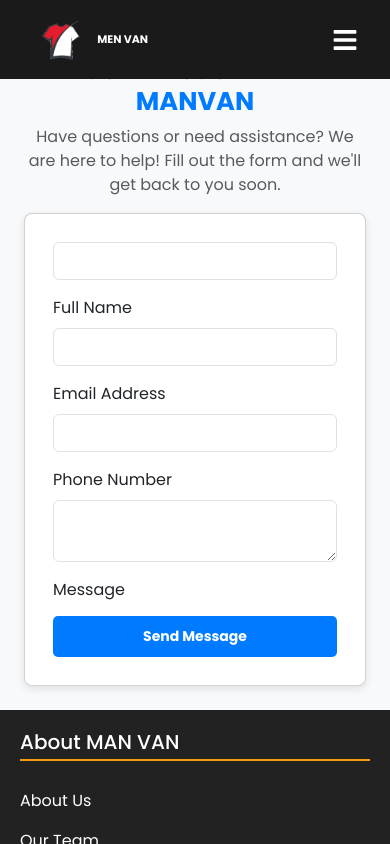
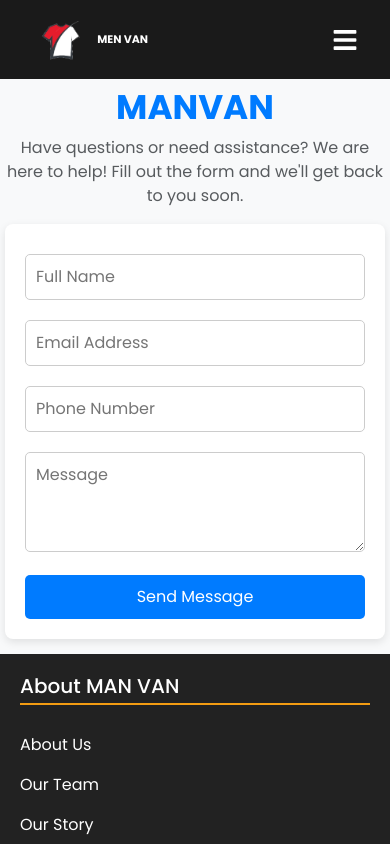
Before and after one commit to AnikaitShakya55/ManVan_Ecommerce, a React (Create React App) app: page /contact in a window 390 px wide. Built offline with nearby package versions, Linux system fonts and the light colour scheme; a web font is replaced by a local one.

Commit message:
removing kit

```diff
--- a/src/Pages/Contact.css
+++ b/src/Pages/Contact.css
@@ -1,7 +1,9 @@
+/* Contact.css */
 .contact-container {
   margin-top: 5%;
   padding: 40px 15px;
   background-color: #f8f9fa;
+  text-align: center;
 }
 
 .contact-card {
@@ -9,10 +11,38 @@
   background: white;
   border-radius: 8px;
   box-shadow: 0px 3px 8px rgba(0, 0, 0, 0.1);
+  max-width: 500px;
+  margin: auto;
 }
 
-.highlight {
-  color: #007bff;
+.input-field,
+.textarea-field {
+  width: 100%;
+  padding: 10px;
+  margin: 10px 0;
+  border: 1px solid #ccc;
+  border-radius: 5px;
+  font-size: 1rem;
+}
+
+.textarea-field {
+  height: 100px;
+}
+
+.submit-btn {
+  background-color: #007bff;
+  color: white;
+  font-size: 1rem;
+  padding: 10px;
+  border: none;
+  border-radius: 5px;
+  cursor: pointer;
+  transition: background 0.3s;
+  width: 100%;
+}
+
+.submit-btn:hover {
+  background-color: #0056b3;
 }
 
 .error-text {
@@ -20,31 +50,8 @@
   font-size: 0.8rem;
 }
 
-.submit-btn {
-  background-color: #007bff;
-  color: white;
-  font-size: 1rem;
-  padding: 8px 15px;
-  transition: background 0.3s;
-}
-
-.submit-btn:hover {
-  background-color: #0056b3;
-}
-
-@media (max-width: 992px) {
-  .contact-container {
-    margin-top: 3%;
-    padding: 30px 10px;
-  }
-
-  .contact-card {
-    padding: 18px;
-  }
-
-  .contact-container h1 {
-    font-size: 1.8rem;
-  }
+.highlight {
+  color: #007bff;
 }
 
 @media (max-width: 768px) {
@@ -52,31 +59,10 @@
     margin-top: 8%;
     padding: 20px 8px;
   }
-
-  .contact-card {
-    padding: 15px;
-  }
-
-  .submit-btn {
-    font-size: 0.9rem;
-    padding: 6px 12px;
-  }
-
-  .error-text {
-    font-size: 0.75rem;
-  }
 }
 
 @media (max-width: 576px) {
   .contact-container {
     padding: 15px 5px;
   }
-
-  .contact-card {
-    padding: 12px;
-  }
-
-  .contact-container h1 {
-    font-size: 1.6rem;
-  }
 }
--- a/src/Pages/Contact.js
+++ b/src/Pages/Contact.js
@@ -1,14 +1,4 @@
 import React, { useState } from "react";
-import {
-  MDBBtn,
-  MDBContainer,
-  MDBRow,
-  MDBCol,
-  MDBCard,
-  MDBCardBody,
-  MDBInput,
-  MDBTextArea,
-} from "mdb-react-ui-kit";
 import "./Contact.css";
 
 const Contact = () => {
@@ -42,7 +32,6 @@ const Contact = () => {
 
   const handleSubmit = async (e) => {
     e.preventDefault();
-
     if (!validateForm()) return;
 
     try {
@@ -65,12 +54,8 @@ const Contact = () => {
   };
 
   return (
-    <MDBContainer fluid className="p-4 contact-container">
-      <MDBRow>
-        <MDBCol
-          md="6"
-          className="text-center text-md-start d-flex flex-column justify-content-center"
-        >
+    <div className="contact-container">
+      <div className="contact-info">
         <h1 className="display-4 fw-bold text-primary">
           Get in Touch with <span className="highlight">MANVAN</span>
         </h1>
@@ -78,68 +63,58 @@ const Contact = () => {
           Have questions or need assistance? We are here to help! Fill out the
           form and we'll get back to you soon.
         </p>
-        </MDBCol>
-
-        <MDBCol md="6">
-          <MDBCard className="contact-card">
-            <MDBCardBody>
+      </div>
+      <div className="contact-card">
         <form onSubmit={handleSubmit}>
-                <MDBInput
-                  label="Full Name"
+          <input
             type="text"
             name="name"
+            placeholder="Full Name"
             value={formData.name}
             onChange={handleChange}
-                  className="mb-3"
+            className="input-field"
           />
-                {errors.name && (
-                  <small className="error-text">{errors.name}</small>
-                )}
+          {errors.name && <small className="error-text">{errors.name}</small>}
 
-                <MDBInput
-                  label="Email Address"
+          <input
             type="email"
             name="email"
+            placeholder="Email Address"
             value={formData.email}
             onChange={handleChange}
-                  className="mb-3"
+            className="input-field"
           />
-                {errors.email && (
-                  <small className="error-text">{errors.email}</small>
-                )}
+          {errors.email && <small className="error-text">{errors.email}</small>}
 
-                <MDBInput
-                  label="Phone Number"
+          <input
             type="tel"
             name="phoneNumber"
+            placeholder="Phone Number"
             value={formData.phoneNumber}
             onChange={handleChange}
-                  className="mb-3"
+            className="input-field"
           />
           {errors.phoneNumber && (
             <small className="error-text">{errors.phoneNumber}</small>
           )}
 
-                <MDBTextArea
-                  label="Message"
+          <textarea
             name="message"
+            placeholder="Message"
             value={formData.message}
             onChange={handleChange}
-                  className="mb-3"
-                />
+            className="textarea-field"
+          ></textarea>
           {errors.message && (
             <small className="error-text">{errors.message}</small>
           )}
 
-                <MDBBtn className="w-100 submit-btn" size="lg" type="submit">
+          <button className="submit-btn" type="submit">
             Send Message
-                </MDBBtn>
+          </button>
         </form>
-            </MDBCardBody>
-          </MDBCard>
-        </MDBCol>
-      </MDBRow>
-    </MDBContainer>
+      </div>
+    </div>
   );
 };
 
```
Lines whose indentation alone changed are shown as unchanged.
